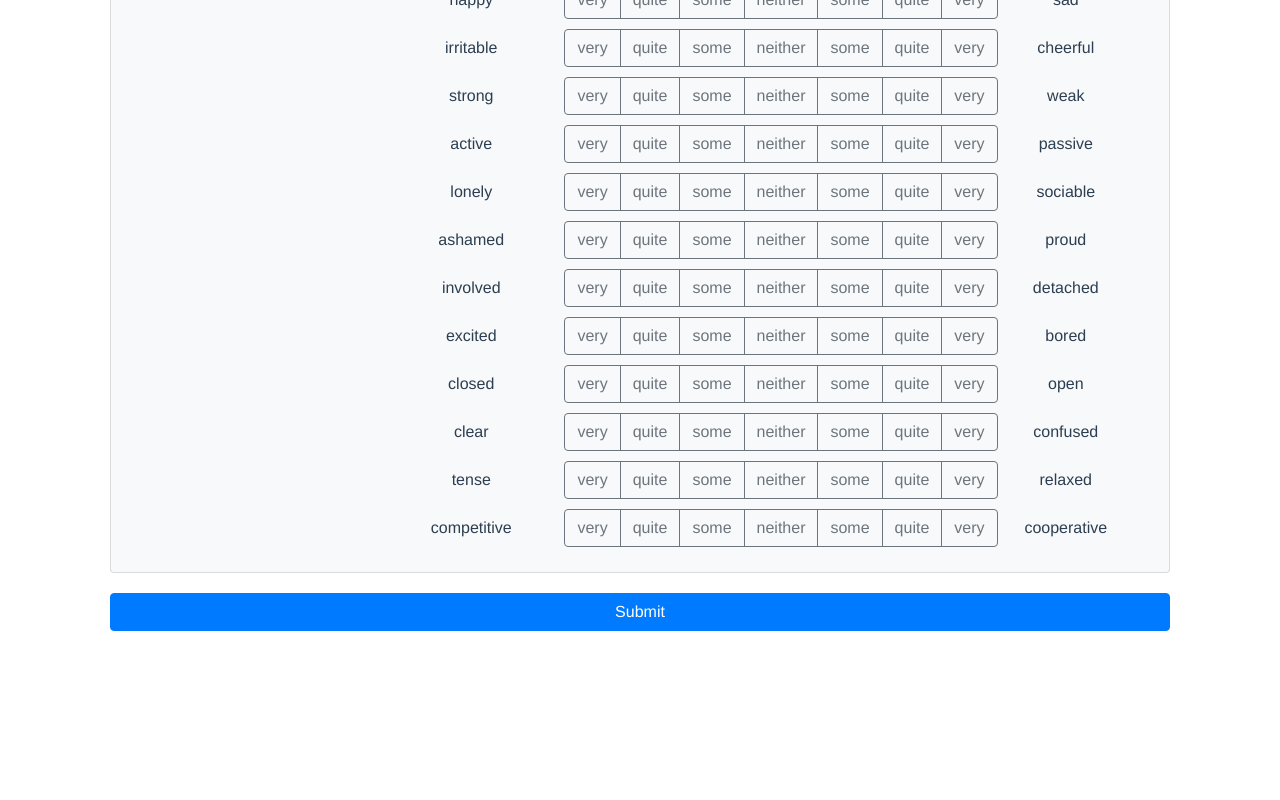
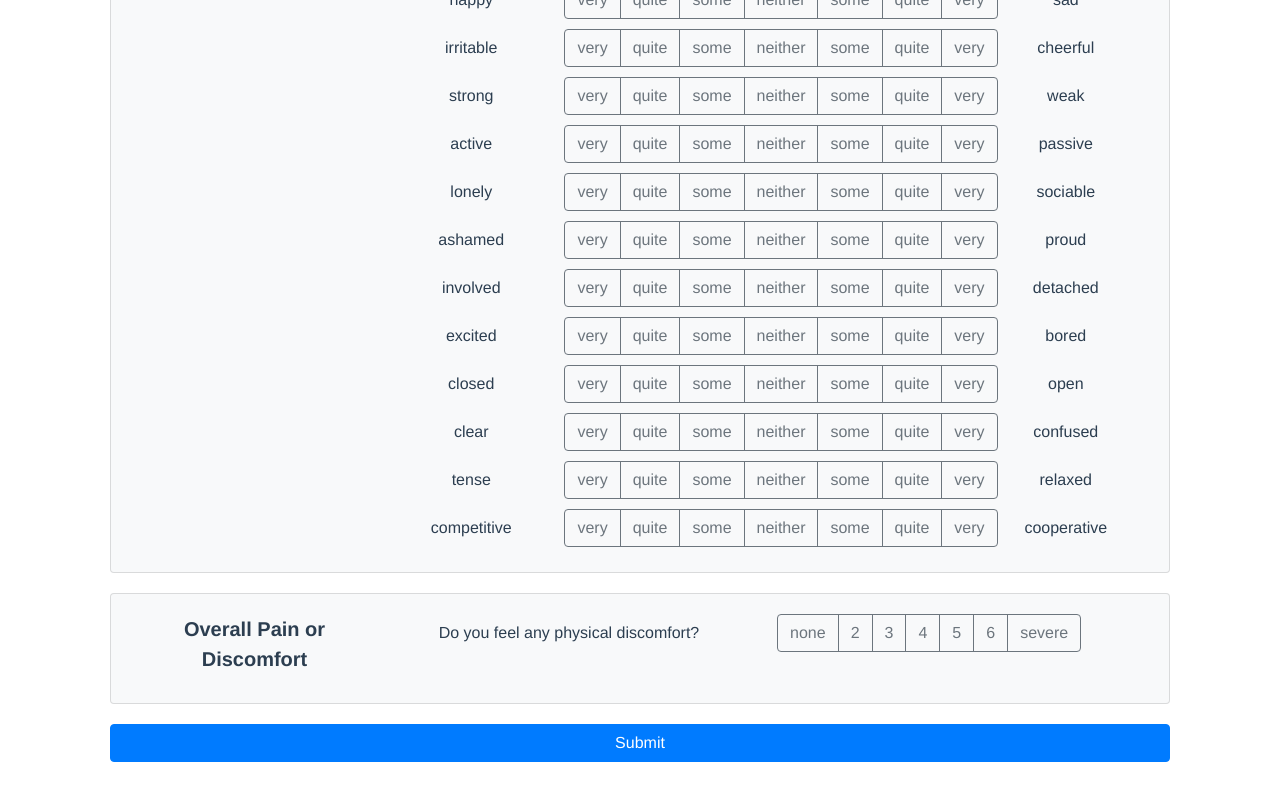
Before and after one commit to NmVAson/flow, a Vue app: page / in a window 1280 px wide. Shown: the part 1216-2016 px from the top of the page. Before the commit the page ends 1887 px from the top, so only its background shows below. Built offline with nearby package versions, Linux system fonts and the light colour scheme.

Commit message:
Add pain section

```diff
--- a/src/components/ExperienceSamplingMethodForm.vue
+++ b/src/components/ExperienceSamplingMethodForm.vue
@@ -4,6 +4,7 @@
     <IntroSection/>
     <ConfidenceSection/>
     <MoodSection/>
+    <PainSection/>
     <b-button
       variant="primary"
       v-on:click="sendAnswers"
@@ -16,6 +17,7 @@ import { mapActions } from 'vuex';
 import IntroSection from './IntroSection.vue';
 import ConfidenceSection from './ConfidenceSection.vue';
 import MoodSection from './MoodSection.vue';
+import PainSection from './PainSection.vue';
 
 export default {
   name: 'ExperienceSamplingMethodForm',
@@ -31,6 +33,7 @@ export default {
     IntroSection,
     ConfidenceSection,
     MoodSection,
+    PainSection,
   },
   methods: {
     ...mapActions(['postFormData']),
--- /dev/null
+++ b/src/components/PainSection.vue
@@ -0,0 +1,44 @@
+<template>
+  <FormCard title="Overall Pain or Discomfort">
+    <b-form-group
+      label-for="pain"
+      label="Do you feel any physical discomfort?"
+      label-cols-sm="5"
+      label-align-sm="right">
+      <b-form-radio-group
+        id="pain"
+        :options=options
+        buttons
+        button-variant="outline-secondary"
+        @input="updatePain" />
+    </b-form-group>
+  </FormCard>
+</template>
+
+<script>
+import { mapActions } from 'vuex';
+import FormCard from './FormCard.vue';
+
+export default {
+  name: 'PainSection',
+  components: {
+    FormCard,
+  },
+  data: () => ({
+    options: [
+      { text: 'none', value: 1 },
+      { text: '2', value: 2 },
+      { text: '3', value: 3 },
+      { text: '4', value: 4 },
+      { text: '5', value: 5 },
+      { text: '6', value: 6 },
+      { text: 'severe', value: 7 },
+    ],
+  }),
+  methods: {
+    ...mapActions([
+      'updatePain',
+    ]),
+  },
+};
+</script>
--- a/src/store/index.js
+++ b/src/store/index.js
@@ -25,11 +25,12 @@ const mutations = {
   },
   updateConfidence(state, { key, value }) {
     state.confidenceMap.set(key, value);
-    console.log(state.confidenceMap);
   },
   updateMood(state, { key, value }) {
     state.moodMap.set(key, value);
-    console.log(state.moodMap);
+  },
+  updatePain(state, value) {
+    state.pain = value;
   },
 };
 
@@ -41,6 +42,7 @@ const actions = {
   updateWhy: ({ commit }, value) => commit('updateWhy', value),
   updateConfidence: ({ commit }, entry) => commit('updateConfidence', entry),
   updateMood: ({ commit }, entry) => commit('updateMood', entry),
+  updatePain: ({ commit }, value) => commit('updatePain', value),
   postFormData: ({ state }) => {
     axios
       .post('https://nmvason-flow.builtwithdark.com/esm', {
@@ -68,6 +70,7 @@ export default new Vuex.Store({
     why: '',
     confidenceMap: new Map(),
     moodMap: new Map(),
+    pain: null,
   },
   getters,
   mutations,
```
